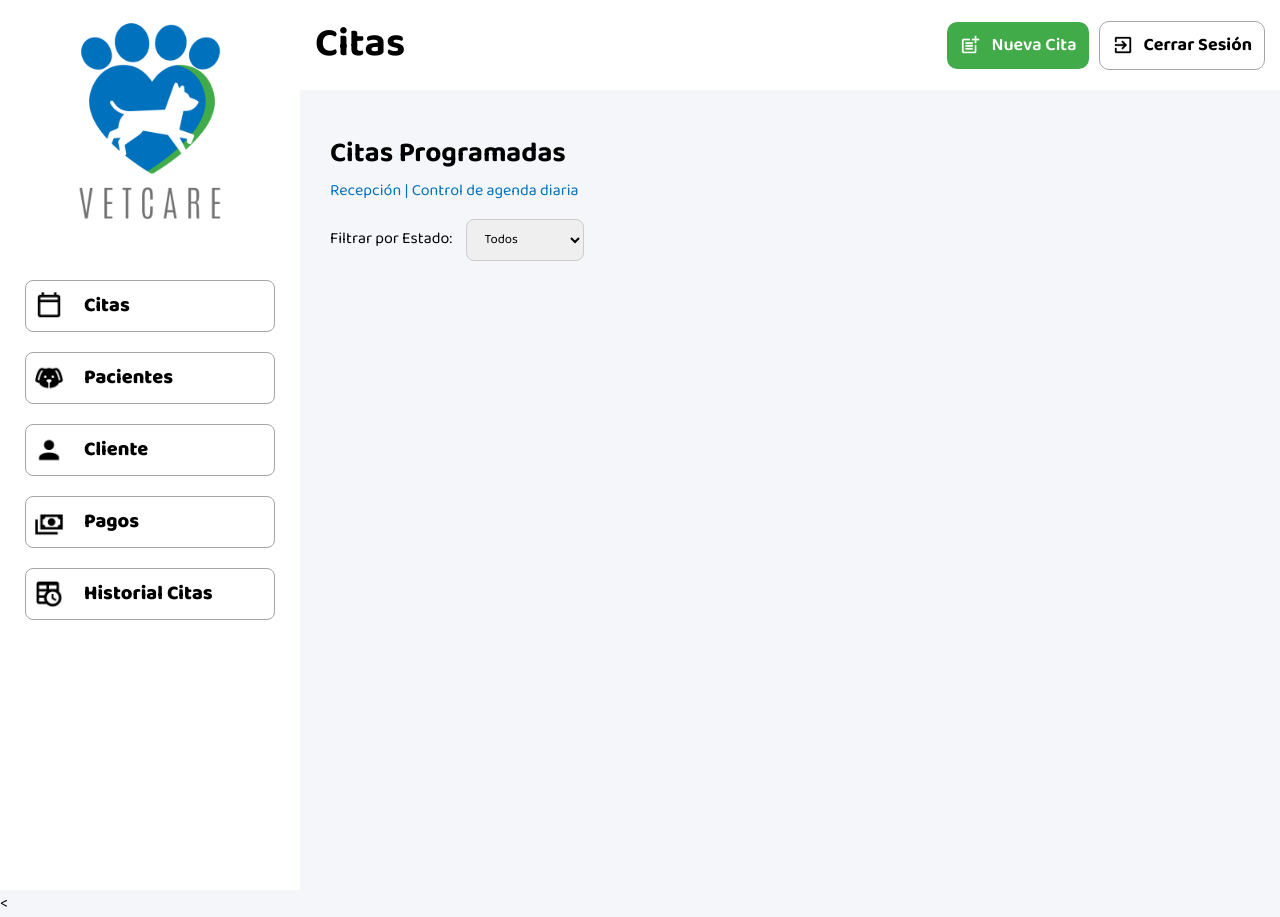
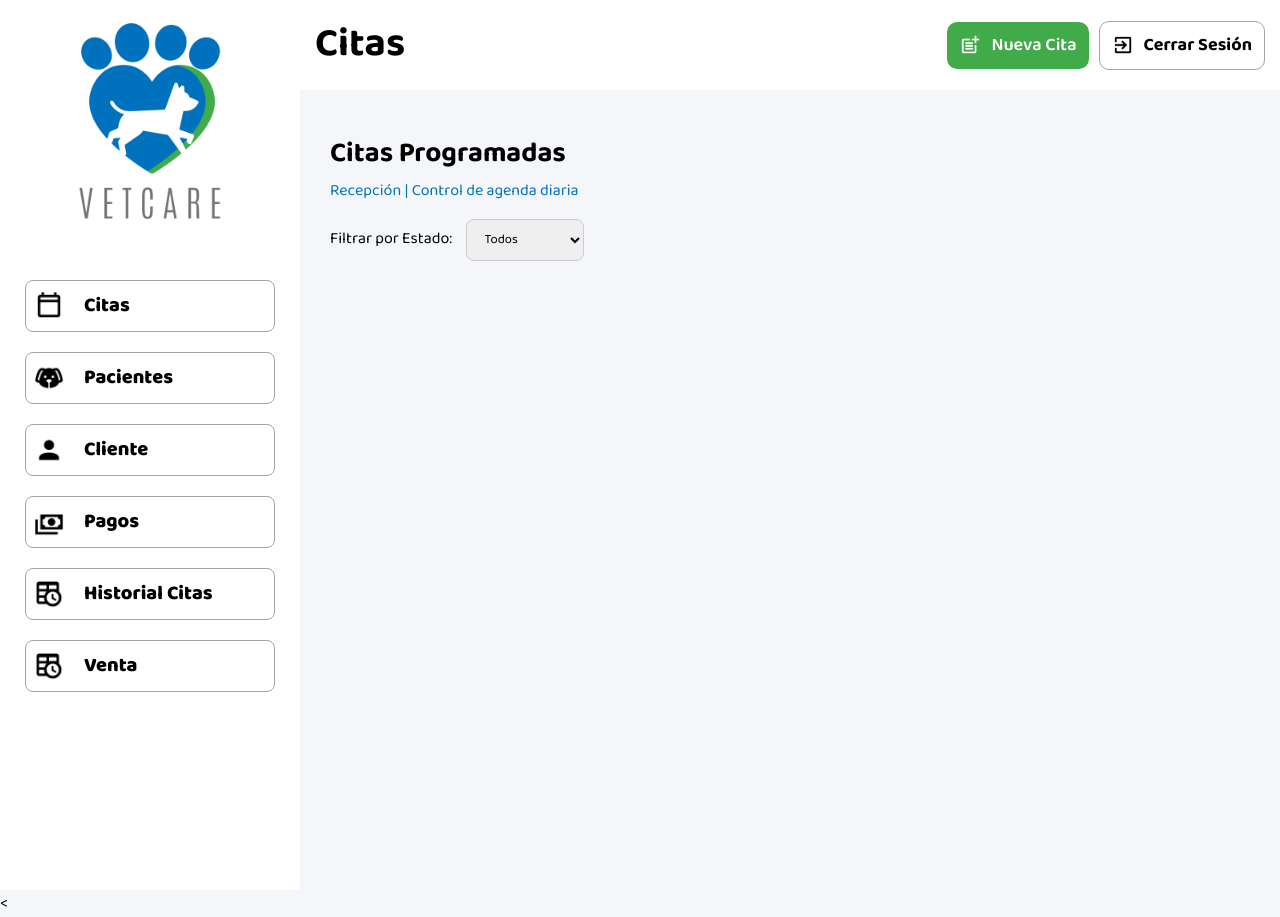
Before and after one commit to bryanflores764/Clinica-veterinaria, a website: page Frontend/pages/recepcionista/interfazRecepcionista.html in a window 1280 px wide. Drawn offline with Linux system fonts and the light colour scheme; no server answers; sample sign-in values are in the browser's storage.

Commit message:
feat: Agregar boton de venta en recepcionista

```diff
--- a/Frontend/pages/recepcionista/interfazRecepcionista.html
+++ b/Frontend/pages/recepcionista/interfazRecepcionista.html
@@ -48,6 +48,12 @@
                     <a href="#">
                         <img src="../../assets/icons/icon-historial.png" alt="historial">
                         Historial Citas
+                    </a>
+                </li>
+                <li>
+                    <a href="#">
+                        <img src="../../assets/icons/icon-historial.png" alt="venta">
+                        Venta
                     </a>
                 </li>
             </ul>
```
